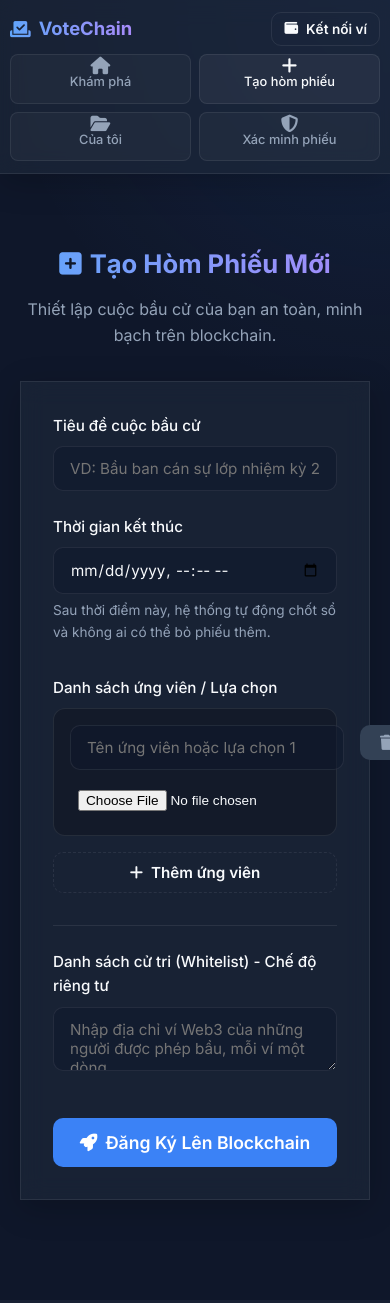
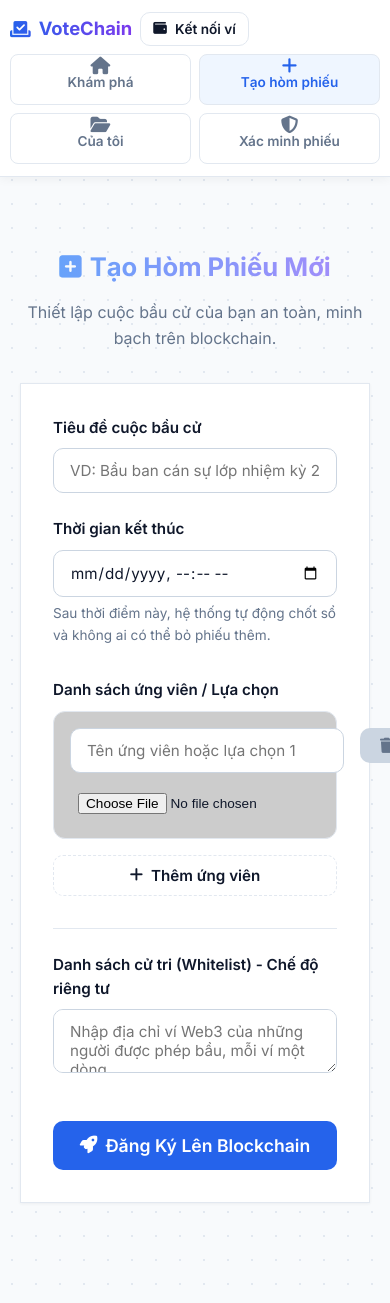
Before and after one commit to HQToann/Blockchain_Voting_Dapp, a Django app: template templates/create.html in a window 390 px wide. Before the commit the page ends 1219 px from the top, so only its background shows below. Run offline with Django 3.2, Linux system fonts and the light colour scheme; the template is opened without the code that fills it, so the values that code supplies are empty.

Commit message:
Fix responsive lưới menu 2x2 và đồng bộ Light Theme

```diff
--- a/static/css/style.css
+++ b/static/css/style.css
@@ -1,27 +1,32 @@
 @import url('https://fonts.googleapis.com/css2?family=Inter:wght@300;400;500;600;700&display=swap');
 
 :root {
-    /* Tông màu Dark Theme hiện đại */
-    --bg-main: #0f172a;           /* Xanh đen sâu (Nền chính) */
-    --glass-bg: rgba(30, 41, 59, 0.65); /* Nền kính mờ */
-    --glass-border: rgba(255, 255, 255, 0.08);
+    /* Tông màu Light Theme Thu hút */
+    --bg-main: #f8fafc;           /* Xám nhạt cực sáng (Nền chính) */
+    --glass-bg: #ffffff;          /* Nền thẻ trắng tinh */
+    --glass-border: #e2e8f0;      /* Viền xám nhạt */
 
-    --text-main: #f8fafc;
-    --text-muted: #94a3b8;
+    --text-main: #0f172a;         /* Đen sâu cho văn bản chính */
+    --text-muted: #64748b;        /* Xám trung tính cho văn bản phụ */
 
-    --accent: #3b82f6;            /* Xanh dương Web3 */
-    --accent-hover: #2563eb;
-    --accent-soft: rgba(59, 130, 246, 0.15);
+    --accent: #2563eb;            /* Xanh dương đậm đà, thu hút */
+    --accent-hover: #1d4ed8;
+    --accent-soft: #eff6ff;       /* Nền xanh nhạt cho thẻ được chọn */
 
-    --ok: #10b981;
-    --ok-soft: rgba(16, 185, 129, 0.15);
-    --warn: #f59e0b;
-    --warn-soft: rgba(245, 158, 11, 0.15);
-    --danger: #ef4444;
-    --danger-soft: rgba(239, 68, 68, 0.15);
+    --ok: #059669;                /* Xanh lá tươi */
+    --ok-soft: #d1fae5;
+    --warn: #d97706;              /* Cam ấm */
+    --warn-soft: #fef3c7;
+    --danger: #dc2626;            /* Đỏ nổi bật */
+    --danger-soft: #fee2e2;
 
     --radius: 16px;
     --transition: all 0.25s cubic-bezier(0.4, 0, 0.2, 1);
+
+    /* Đổi bóng đổ cho Light Theme để tạo chiều sâu */
+    --shadow-sm: 0 1px 3px rgba(15, 23, 42, 0.05);
+    --shadow-md: 0 4px 12px rgba(15, 23, 42, 0.08);
+    --shadow-lg: 0 12px 24px rgba(15, 23, 42, 0.12);
 }
 
 * { box-sizing: border-box; }
@@ -30,14 +35,16 @@
     margin: 0;
     font-family: 'Inter', system-ui, sans-serif;
     background-color: var(--bg-main);
-    background-image: radial-gradient(circle at top right, rgba(59, 130, 246, 0.1), transparent 400px);
+    /* Pattern nền nhẹ nhàng cho Light Theme */
+    background-image: radial-gradient(#e2e8f0 1px, transparent 1px);
+    background-size: 24px 24px;
     color: var(--text-main);
     min-height: 100vh;
     line-height: 1.6;
 }
 
 a { color: var(--accent); text-decoration: none; transition: var(--transition); }
-a:hover { color: #60a5fa; }
+a:hover { color: var(--accent-hover); }
 h1, h2, h3 { margin: 0 0 12px; font-weight: 700; color: var(--text-main); }
 h1 { font-size: 1.9rem; } h2 { font-size: 1.35rem; } h3 { font-size: 1.1rem; }
 p { color: var(--text-muted); margin: 0 0 12px; }
@@ -45,33 +52,32 @@
 .muted { color: var(--text-muted); } .small { font-size: .85rem; }
 .hidden { display: none !important; }
 
-/* ---------- Hiệu ứng Kính mờ (Glassmorphism) dùng chung ---------- */
+/* ---------- Thẻ & Khung (Thay kính mờ bằng thẻ trắng có bóng đổ) ---------- */
 .glass-panel, .card, .nav {
     background: var(--glass-bg);
-    backdrop-filter: blur(12px);
-    -webkit-backdrop-filter: blur(12px);
     border: 1px solid var(--glass-border);
-    box-shadow: 0 8px 32px rgba(0, 0, 0, 0.2);
+    box-shadow: var(--shadow-sm);
 }
 
 /* ---------- Thanh điều hướng ---------- */
 .nav {
     position: sticky; top: 0; z-index: 50;
     border-radius: 0; border-top: none; border-left: none; border-right: none;
+    box-shadow: 0 2px 10px rgba(0,0,0,0.05);
 }
 .nav-inner {
     max-width: 1080px; margin: 0 auto; padding: 16px 20px;
     display: flex; align-items: center; gap: 24px; flex-wrap: wrap;
 }
 .brand {
-    font-weight: 700; font-size: 1.25rem;
-    background: linear-gradient(to right, #60a5fa, #a78bfa);
+    font-weight: 800; font-size: 1.25rem;
+    background: linear-gradient(to right, #2563eb, #7c3aed); /* Gradient sáng hơn */
     -webkit-background-clip: text;
     -webkit-text-fill-color: transparent;
     display: flex; align-items: center; gap: 8px;
 }
-.nav a.link { color: var(--text-muted); font-weight: 500; font-size: 0.95rem; padding: 6px 12px; border-radius: 8px; }
-.nav a.link:hover, .nav a.link.active { color: var(--text-main); background: rgba(255, 255, 255, 0.05); }
+.nav a.link { color: var(--text-muted); font-weight: 600; font-size: 0.95rem; padding: 8px 16px; border-radius: 8px; }
+.nav a.link:hover, .nav a.link.active { color: var(--accent); background: var(--accent-soft); }
 .nav .spacer { flex: 1; }
 
 /* ---------- Nút bấm (Buttons) ---------- */
@@ -85,15 +91,15 @@
 button:hover:not(:disabled), .btn:hover {
     background: var(--accent-hover);
     transform: translateY(-2px);
-    box-shadow: 0 4px 12px rgba(59, 130, 246, 0.4);
+    box-shadow: 0 6px 16px rgba(37, 99, 235, 0.3);
 }
-button:disabled { background: #334155; color: #94a3b8; cursor: not-allowed; }
-.btn-ghost { background: transparent; color: var(--text-main); border: 1px solid var(--glass-border); }
-.btn-ghost:hover:not(:disabled) { background: rgba(255, 255, 255, 0.1); }
+button:disabled { background: #cbd5e1; color: #64748b; cursor: not-allowed; }
+.btn-ghost { background: var(--glass-bg); color: var(--text-main); border: 1px solid var(--glass-border); }
+.btn-ghost:hover:not(:disabled) { background: #f1f5f9; border-color: #cbd5e1; }
 .btn-danger { background: var(--danger); }
-.btn-danger:hover:not(:disabled) { box-shadow: 0 4px 12px rgba(239, 68, 68, 0.4); }
+.btn-danger:hover:not(:disabled) { box-shadow: 0 6px 16px rgba(220, 38, 38, 0.3); }
 
-/* ---------- Thẻ & Khung ---------- */
+/* ---------- Thẻ Hòm Phiếu ---------- */
 .card { border-radius: var(--radius); padding: 24px; }
 .card + .card { margin-top: 20px; }
 .election-card {
@@ -101,51 +107,54 @@
     border-radius: var(--radius); padding: 20px;
     display: flex; flex-direction: column; gap: 12px;
     transition: var(--transition);
+    box-shadow: var(--shadow-sm);
 }
 .election-card:hover {
-    transform: translateY(-4px);
-    border-color: rgba(96, 165, 250, 0.4);
-    box-shadow: 0 12px 24px rgba(0, 0, 0, 0.3);
+    transform: translateY(-6px);
+    border-color: #bfdbfe;
+    box-shadow: var(--shadow-lg);
 }
 
 /* ---------- Form & Inputs ---------- */
-label { display: block; font-weight: 500; font-size: 0.95rem; margin: 0 0 8px; color: var(--text-main); }
+label { display: block; font-weight: 600; font-size: 0.95rem; margin: 0 0 8px; color: var(--text-main); }
 input[type=text], input[type=number], input[type=datetime-local], textarea, select {
     width: 100%; padding: 12px 16px;
-    border: 1px solid var(--glass-border); border-radius: 10px;
+    border: 1px solid #cbd5e1; border-radius: 10px;
     font: 400 0.95rem 'Inter', sans-serif;
-    background: rgba(15, 23, 42, 0.5); color: var(--text-main);
+    background: #ffffff; color: var(--text-main);
     transition: var(--transition);
 }
 input:focus, textarea:focus, select:focus {
     outline: none; border-color: var(--accent);
-    box-shadow: 0 0 0 3px rgba(59, 130, 246, 0.2);
+    box-shadow: 0 0 0 4px var(--accent-soft);
 }
 
 /* ---------- Nhãn (Badges) ---------- */
-.badge { display: inline-block; padding: 4px 12px; border-radius: 999px; font-size: 0.75rem; font-weight: 600; border: 1px solid transparent; }
-.badge.open { background: var(--ok-soft); color: var(--ok); border-color: rgba(16, 185, 129, 0.3); }
-.badge.closed { background: rgba(255, 255, 255, 0.05); color: var(--text-muted); border-color: var(--glass-border); }
+.badge { display: inline-block; padding: 4px 12px; border-radius: 999px; font-size: 0.75rem; font-weight: 700; border: 1px solid transparent; }
+.badge.open { background: var(--ok-soft); color: var(--ok); border-color: #a7f3d0; }
+.badge.closed { background: #f1f5f9; color: var(--text-muted); border-color: var(--glass-border); }
 
 /* ---------- Thông báo (Toasts) ---------- */
 #toasts { position: fixed; right: 24px; bottom: 24px; z-index: 100; display: flex; flex-direction: column; gap: 12px; }
-.toast { background: var(--glass-bg); backdrop-filter: blur(10px); border: 1px solid var(--glass-border); color: #fff; padding: 16px 20px; border-radius: 12px; display: flex; align-items: center; gap: 10px; box-shadow: 0 10px 25px rgba(0,0,0,0.3); animation: slideIn 0.3s ease forwards; }
+.toast { background: #ffffff; border: 1px solid var(--glass-border); color: var(--text-main); padding: 16px 20px; border-radius: 12px; display: flex; align-items: center; gap: 10px; box-shadow: var(--shadow-lg); animation: slideIn 0.3s ease forwards; font-weight: 500;}
 @keyframes slideIn { from { transform: translateX(100%); opacity: 0; } to { transform: translateX(0); opacity: 1; } }
+
 /* ---------- Bộ lọc tùy chỉnh trang chủ ---------- */
 .filter-tabs .tab-btn {
-    background: rgba(255, 255, 255, 0.05);
+    background: #ffffff;
     color: var(--text-muted);
     border: 1px solid var(--glass-border);
-    padding: 8px 16px;
+    padding: 10px 20px;
     border-radius: 8px;
-    font-size: 0.9rem;
-    font-weight: 500;
+    font-size: 0.95rem;
+    font-weight: 600;
     cursor: pointer;
     transition: var(--transition);
+    box-shadow: var(--shadow-sm);
 }
 
 .filter-tabs .tab-btn:hover {
-    background: rgba(255, 255, 255, 0.1);
+    background: #f8fafc;
     color: var(--text-main);
 }
 
@@ -153,70 +162,63 @@
     background: var(--accent);
     color: #fff;
     border-color: var(--accent);
-    box-shadow: 0 4px 12px rgba(59, 130, 246, 0.3);
+    box-shadow: 0 4px 12px rgba(37, 99, 235, 0.3);
 }
+
 /* =========================================
-   RESPONSIVE (ĐIỆN THOẠI & TABLET) - TỐI ƯU
+   RESPONSIVE (ĐIỆN THOẠI & TABLET) - CHUẨN UI
 ========================================= */
 @media (max-width: 768px) {
-    /* Ép thanh điều hướng dùng Flexbox để dễ sắp xếp lại vị trí */
+ /* Căn chỉnh Logo và Nút Ví */
     .nav-inner {
-        display: flex;
-        flex-wrap: wrap;
-        justify-content: space-between; /* Đẩy 2 phần tử đầu ra 2 mép */
-        padding: 12px 10px;
+        display: flex; flex-wrap: wrap; justify-content: space-between;
+        padding: 12px 10px; gap: 8px;
+    }
+    .brand { order: 1; font-size: 1.15rem; }
+    #btnWallet { order: 2; width: auto; padding: 8px 12px; font-size: 0.85rem; margin-top: 0; }
+
+    /* Bức tường tàng hình ép 4 nút menu rớt xuống dòng */
+    .nav .spacer {
+        display: block !important;
+        order: 3;
+        width: 100%;
+        height: 0;
+    }
+
+    /* Khóa cứng 4 nút thành lưới 2x2 */
+    .nav a.link {
+        order: 4;
+        flex: 0 0 calc(50% - 4px) !important;
+        max-width: calc(50% - 4px) !important;
+        display: flex; flex-direction: column; align-items: center; gap: 6px;
+        font-size: 0.85rem; padding: 10px 4px;
+        background: #ffffff;
+        border: 1px solid var(--glass-border);
+        margin: 0 !important;
+        box-sizing: border-box !important;
+    }
+    .nav a.link i { font-size: 1.1rem; }
+    h1 { font-size: 1.6rem !important; }
+
+    /* 2. SỬA BỘ LỌC TÌM KIẾM: Ép tab thành lưới 2x2 */
+    .filter-tabs {
+        width: 100%;
+        display: grid !important;
+        grid-template-columns: 1fr 1fr;
         gap: 8px;
     }
+    .filter-tabs .tab-btn { width: 100%; margin: 0; }
 
-    /* 1. Logo nằm ở góc trên bên trái */
-    .brand {
-        order: 1;
-        font-size: 1.15rem;
+    /* 3. SỬA Ô TÌM KIẾM: Ép Dropdown và Input xếp dọc 100% màn hình */
+    .filter-tabs + div {
+        flex-direction: column !important; /* Xếp từ trên xuống */
+        width: 100% !important;
+        min-width: 100% !important;
+        gap: 12px !important;
     }
-
-    /* 2. Nút Kết nối ví nằm ở góc trên bên phải (thu nhỏ lại) */
-    #btnWallet {
-        order: 2;
-        width: auto;
-        padding: 8px 12px;
-        font-size: 0.85rem;
-        margin-top: 0;
-    }
-
-    /* Ẩn khoảng trống thừa */
-    .nav .spacer {
-        display: none;
-    }
-
-    /* 3. Bốn nút menu xếp thành lưới 2x2 ở bên dưới */
-    .nav a.link {
-        order: 3;
-        flex: 1 1 45%; /* Chiếm 45% chiều ngang để tạo thành 2 cột */
-        display: flex;
-        flex-direction: column; /* Đưa icon lên trên chữ */
-        align-items: center;
-        gap: 6px;
-        font-size: 0.8rem;
-        padding: 10px 4px;
-        background: rgba(255, 255, 255, 0.03); /* Tạo nền mờ cho giống app */
-        border: 1px solid var(--glass-border);
-    }
-
-    .nav a.link i {
-        font-size: 1.1rem; /* Phóng to icon trên điện thoại một chút */
-    }
-
-    /* Thu nhỏ tiêu đề chính trên điện thoại */
-    h1 {
-        font-size: 1.6rem !important;
-    }
-
-    /* Nút tab lọc (Tất cả, Đang mở...) rớt thành 2 cột */
-    .filter-tabs {
-        flex-wrap: wrap;
-    }
-    .filter-tabs .tab-btn {
-        flex: 1 1 45%;
-        text-align: center;
+    .filter-tabs + div select,
+    .filter-tabs + div > div {
+        width: 100% !important;
+        max-width: 100% !important;
     }
 }
```
